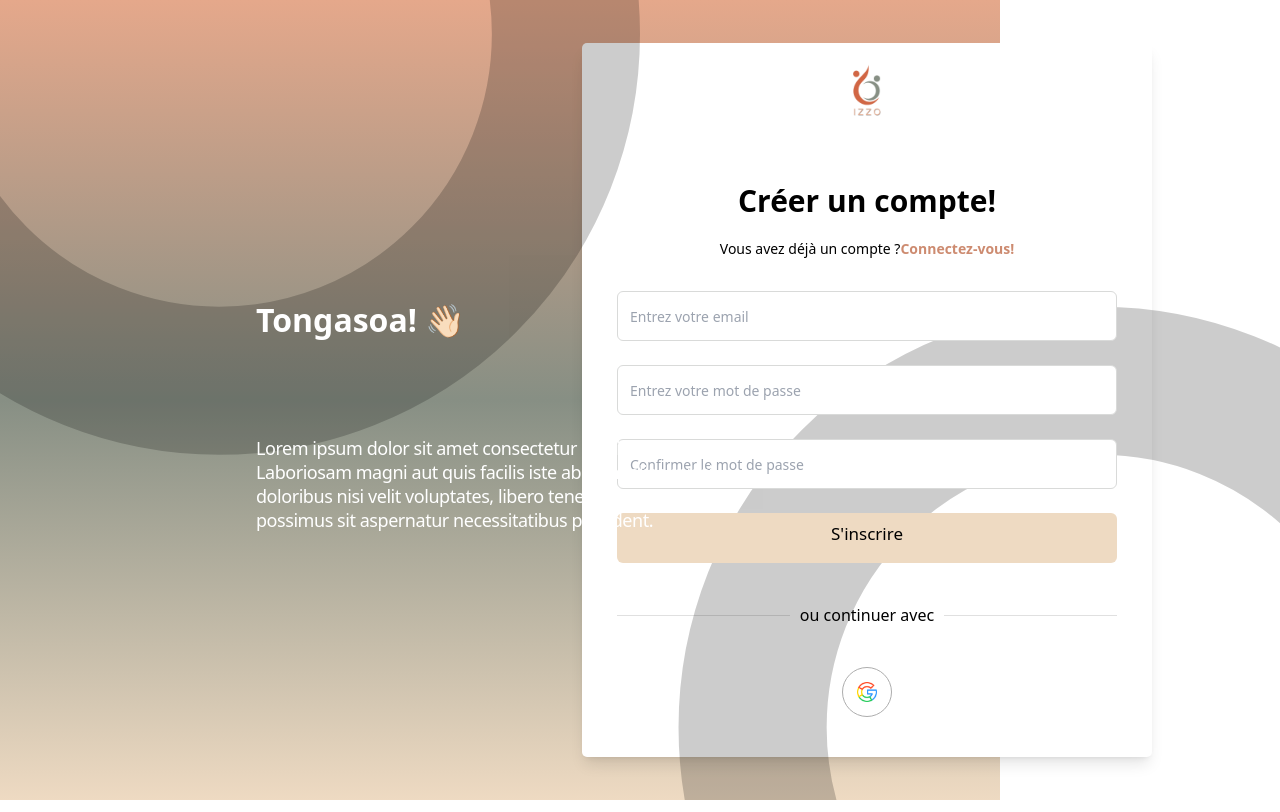
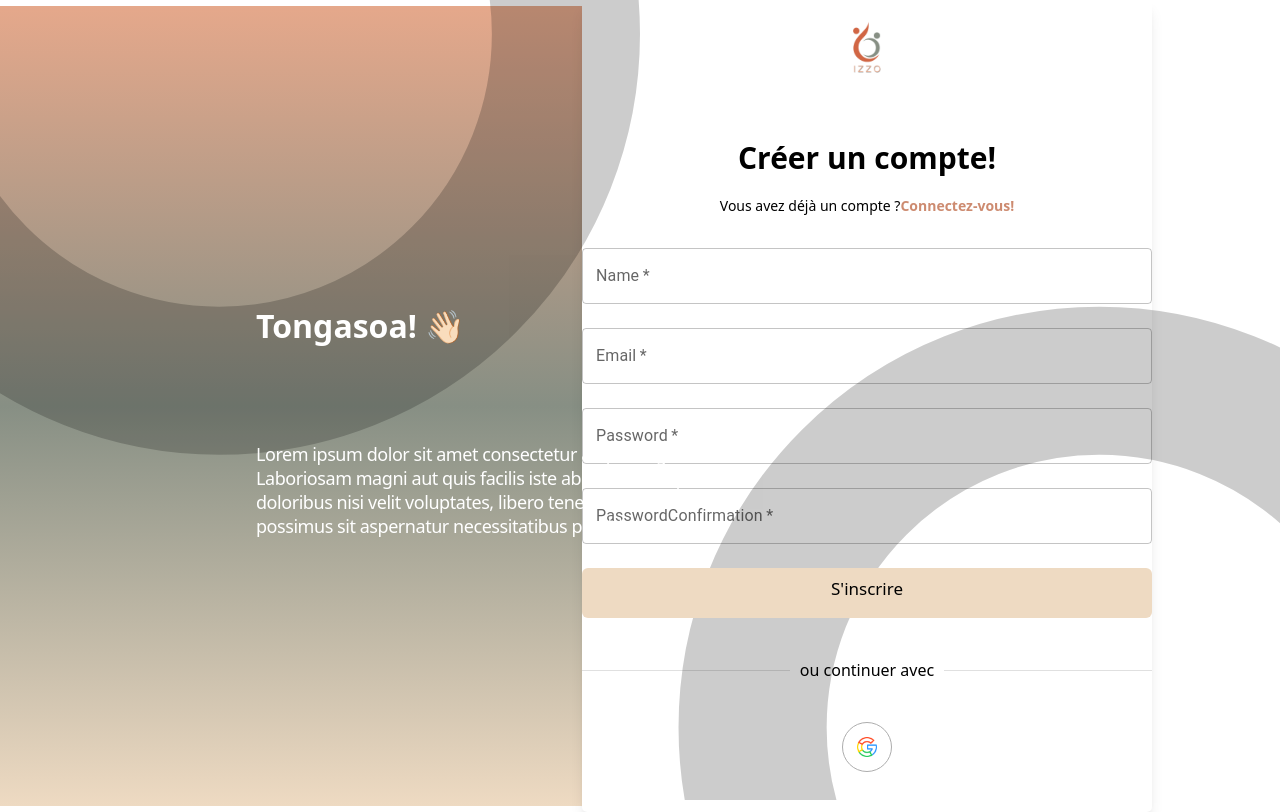
Before and after one commit to IzzoBio/frontend, a React (Vite) app: page /signup in a window 1280 px wide. Built offline with nearby package versions, Linux system fonts and the light colour scheme.

Commit message:
feat: add verify email

```diff
--- a/src/app/auth/Signup.jsx
+++ b/src/app/auth/Signup.jsx
@@ -4,9 +4,11 @@ import Box from '@mui/material/Box';
 import Paper from '@mui/material/Paper';
 import { yupResolver } from '@hookform/resolvers/yup';
 import Input from '../../components/Input/Input';
-import { Divider } from '@mui/material';
+import { Divider, TextField } from '@mui/material';
 import { TypeAnimation } from 'react-type-animation';
 import Header from '../../components/Header';
+import { Controller, useForm } from 'react-hook-form';
+import * as userApi from '../../api/users';
 
 /**
  * Form Validation Schema
@@ -17,16 +19,34 @@ const schema = yup.object().shape({
     .string()
     .required('Veuillez spécifier votre mot de passe.')
     .min(4, 'Le mot de passe doit contenir au moins 4 charactères.'),
+  passwordConfirmation: yup
+    .string()
+    .required('Veuillez spécifier votre mot de passe.')
+    .min(4, 'Le mot de passe doit contenir au moins 4 charactères.'),
 });
 
 const defaultValues = {
+  name: '',
   email: '',
   password: '',
-  remember: true,
+  passwordConfirmation: '',
 };
 
 function Signup() {
+  const { control, formState: { errors }, handleSubmit } = useForm({
+      mode: "onChange",
+      defaultValues,
+      resolver: yupResolver(schema),
+  });
   const navigate = useNavigate();
+
+  const onSubmit = (data) => {
+    userApi.addUser(data).then((res) => {
+      navigate("/verify-account")
+    })
+    .catch((e) => console.log(e));
+}
+
 
   return (
     <div className="min-h-full h-screen grid grid-cols-2 gap-3 w-[90%] justify-center items-center">
@@ -48,13 +68,85 @@ function Signup() {
               Connectez-vous!
             </Link>
           </p>
-          <form className="mt-8 space-y-6 mb-10">
-            <Input label={"Email"} type={"email"} placeholder={"Entrez votre email"} />
-            <Input label={"Mot de passe"} type={"password"} placeholder={"Entrez votre mot de passe"} />
-            <Input label={"Confirmation de mot de passe"} type={"confirmPassword"} placeholder={"Confirmer le mot de passe"} />
+          <form className="mt-8 space-y-6 mb-10" onSubmit={handleSubmit(onSubmit)}>
+            <Controller
+              name="name"
+              placeholder="Entrez votre nom"
+              control={control}
+              render={({ field }) => (
+                <TextField
+                  {...field}
+                  className="mb-24"
+                  label="Name"
+                  type="name"
+                  error={!!errors.name}
+                  helperText={errors?.name?.message}
+                  variant="outlined"
+                  color="green"
+                  required
+                  fullWidth
+                />
+              )}
+            />
+            <Controller
+              name="email"
+              placeholder="Entrez votre email"
+              control={control}
+              render={({ field }) => (
+                <TextField
+                  {...field}
+                  className="mb-24"
+                  label="Email"
+                  type="email"
+                  error={!!errors.email}
+                  helperText={errors?.email?.message}
+                  variant="outlined"
+                  color="green"
+                  required
+                  fullWidth
+                />
+              )}
+            />
+            <Controller
+              name="password"
+              placeholder="Entrez votre password"
+              control={control}
+              render={({ field }) => (
+                <TextField
+                  {...field}
+                  className="mb-24"
+                  label="Password"
+                  type="password"
+                  error={!!errors.password}
+                  helperText={errors?.password?.message}
+                  variant="outlined"
+                  color="green"
+                  required
+                  fullWidth
+                />
+              )}
+            />
+            <Controller
+              name="passwordConfirmation"
+              placeholder="Confirmer votre mot de passe"
+              control={control}
+              render={({ field }) => (
+                <TextField
+                  {...field}
+                  className="mb-24"
+                  label="PasswordConfirmation"
+                  type="password"
+                  error={!!errors.passwordConfirmation}
+                  helperText={errors?.passwordConfirmation?.message}
+                  variant="outlined"
+                  color="green"
+                  required
+                  fullWidth
+                />
+              )}
+            />
             <button
               type='submit'
-              onClick={() => navigate("/verify-account")}
               className="group relative w-full h-[50px] text-[black] flex justify-center py-2 px-4 text-[17px] font-medium rounded-md bg-champagne-500 hover:bg-champagne-600 focus:outline-none focus:ring-2 focus:ring-offset-2 focus:ring-champagne-500 mt-10"
             >
               S'inscrire
--- a/src/app/auth/Verify.jsx
+++ b/src/app/auth/Verify.jsx
@@ -1,10 +1,13 @@
-import React, { useEffect, useRef, useState } from "react";
+import { useEffect, useRef, useState } from "react";
 import Header from "../../components/Header";
+import * as userApi from "../../api/users";
+import { useNavigate } from "react-router-dom";
 
 export default function Verify() {
-    const [otp, setOtp] = useState(Array(4).fill("")); // Array with 6 empty strings
+    const [otp, setOtp] = useState(Array(6).fill("")); // Array with 6 empty strings
     const inputRefs = useRef([]); // Array of refs for each input field
     const [code , setCode] = useState(0);
+    const nav = useNavigate();
 
     const handleKeyDown = (e) => {
         if (
@@ -38,6 +41,7 @@ export default function Verify() {
                 ...prevOtp.slice(0, index),
                 target.value,
                 ...prevOtp.slice(index + 1),
+            // eslint-disable-next-line no-undef
             ], () => handleCheck());
             if (index < otp.length - 1) {
                 inputRefs.current[index + 1].focus();
@@ -62,6 +66,10 @@ export default function Verify() {
     useEffect(() => {
         if(otp.every(digit => digit !== "" )){
             setCode(otp.join(""));
+        }
+        if (code != 0) {
+            userApi.verifyEmail(code);
+            nav("/login")
         }
     }, [otp])
 
```
Also changed, not shown: 1 other file (tests, documents, lock files or other folders).
